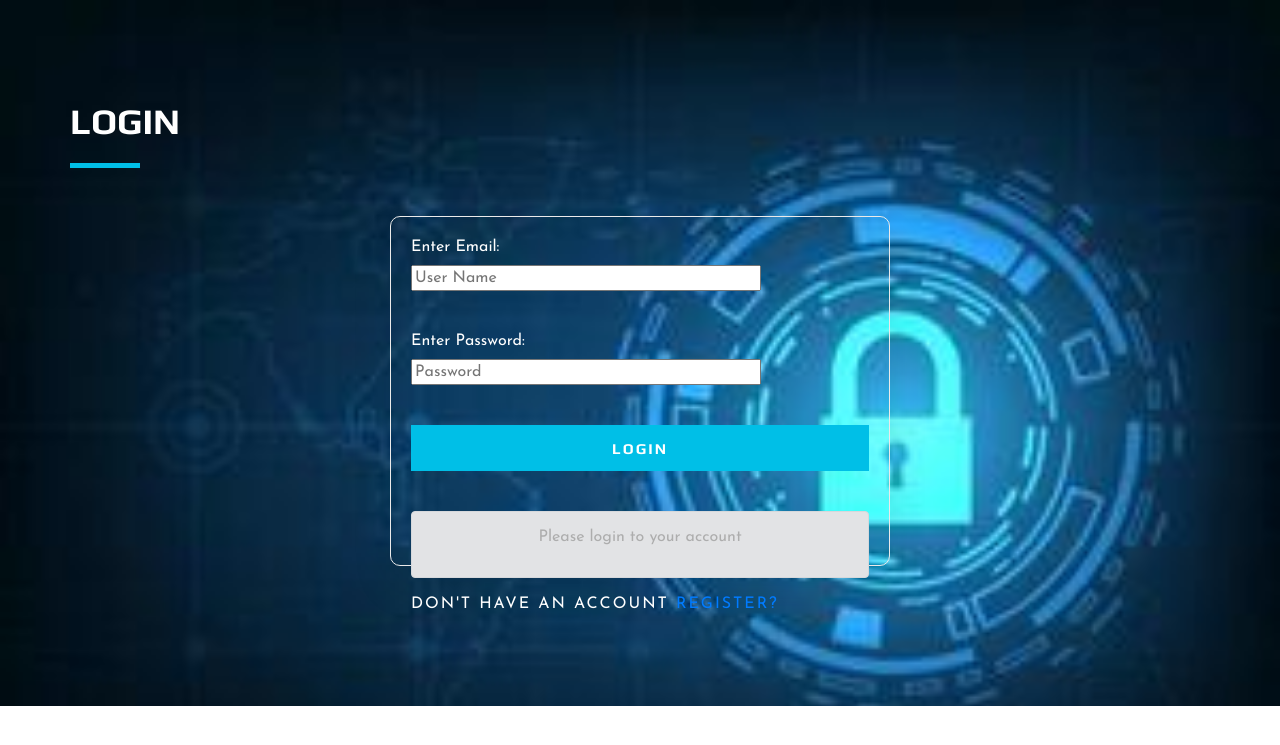
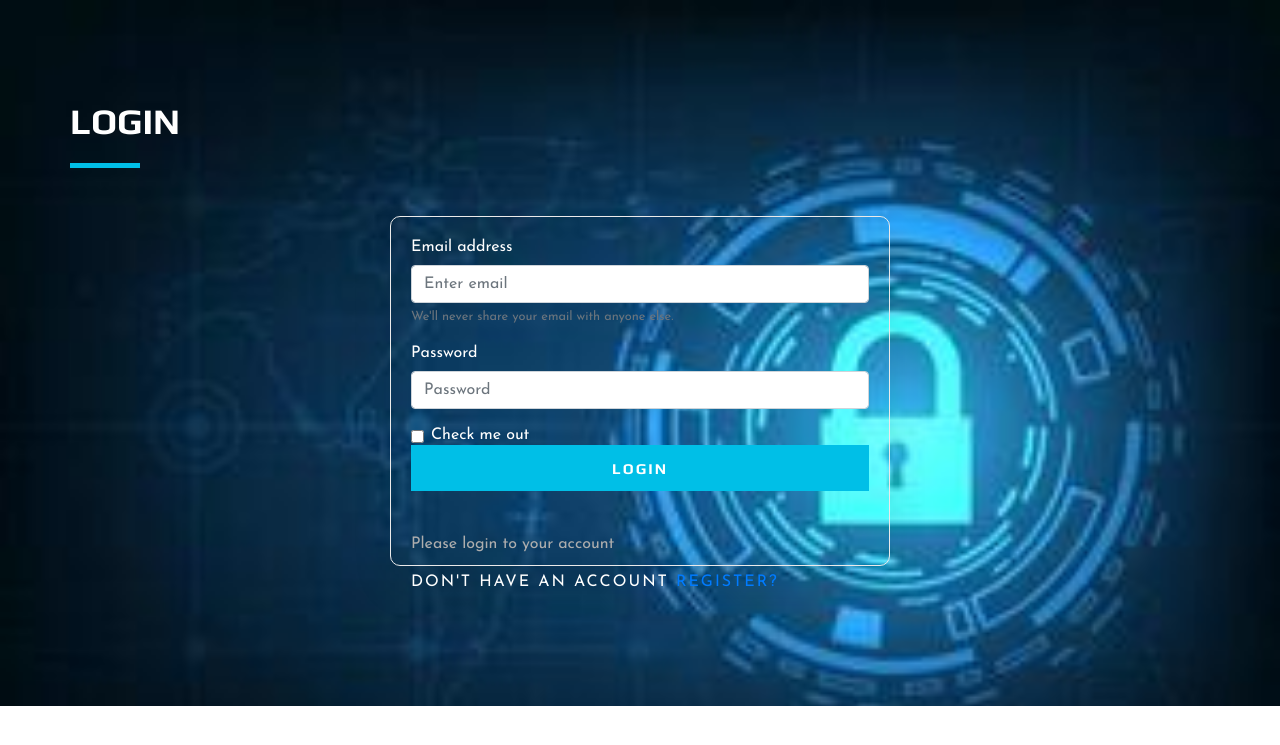
Before and after one commit to KabithaKamatchi/Translate-Vernacular-lang, a Flask app: page /login in a window 1280 px wide. Shown: the top 745 px of the page. Run offline with Flask 3, Linux system fonts and the light colour scheme; some libraries are stand-ins or nearby versions.

Commit message:
login bugfix

```diff
--- a/templates/login.html
+++ b/templates/login.html
@@ -34,15 +34,22 @@
                 <div class="Translate">
 
     <form action="/login" method="post">
-      <label for="username">Enter Email:</label><br>
-      <input type="text" id="username" name="email" placeholder="User Name" required style="width: 350px;"><br><br><br>
-      <label for="password">Enter Password:</label><br>
-      <input type="password" id="password" name="password" placeholder="Password" required style="width: 350px;"><br><br><br>
+      <div class="form-group">
+        <label for="exampleInputEmail1">Email address</label>
+        <input type="email" name="email" class="form-control" id="exampleInputEmail1" aria-describedby="emailHelp" placeholder="Enter email">
+        <small id="emailHelp" class="form-text text-muted">We'll never share your email with anyone else.</small>
+      </div>
+      <div class="form-group">
+        <label for="exampleInputPassword1">Password</label>
+        <input type="password" name="password" class="form-control" id="exampleInputPassword1" placeholder="Password">
+      </div>
+      <div class="form-check">
+        <input type="checkbox" class="form-check-input" id="exampleCheck1">
+        <label class="form-check-label" for="exampleCheck1">Check me out</label>
+      </div>
       <button type="submit" class="site-btn">Login</button><br><br><br>
       {% if message  %}
-      <div class="alert alert-secondary" role="alert">
-          <p style="text-align: center;">{{ message }}</p>
-      </div>
+      <p>{{message}}</p>
   {% endif %}
       <span class="register">Don't have an account <a href="/register">  Register?</a></span>
     </form>
--- a/templates/texttotext.html
+++ b/templates/texttotext.html
@@ -21,7 +21,7 @@
 </head>
 <body>
   <!-- Team Section Begin -->
-  <section class="team spad set-bg" data-setbg="img/blog/blog-5.jpg" style="background-image: url(&quot;img/blog/blog-5.jpg&quot;);">
+  <section class="team spad set-bg" data-setbg="static/img/blog/blog-5.jpg" style="background-image: url(&quot;static/img/blog/blog-5.jpg&quot;);">
     <div class="container">
         <div class="row">
             <div class="col-lg-12">
--- a/views/views.py
+++ b/views/views.py
@@ -97,8 +97,18 @@ def about():
 
 @app.route('/dashboard')
 def dashboard():
-    return render_template('dashboard.html')
+    if "email" in session:
+        return render_template('dashboard.html')
+    else:
+        return redirect('/login')
 
 @app.route('/services')
 def service():
     return render_template('services.html')
+
+@app.route('/text')
+def text():
+    if "email" in session:
+        return render_template('texttotext.html')
+    else:
+        return redirect('/login')
```
